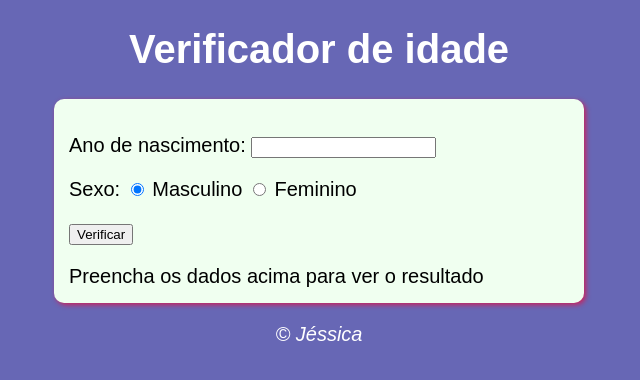
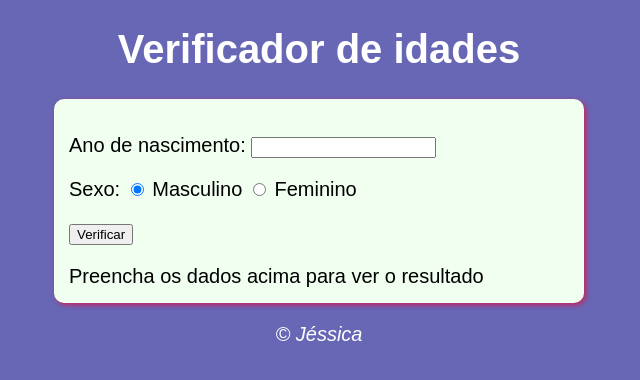
Before and after one commit to jessicasilva2022/Verificador-de-idade, a plain HTML site: page index.html in a window 1280 px wide. Shown: the whole page, without its empty margins (321-961 px from the left). Drawn offline with Linux system fonts and the light colour scheme.

Commit message:
Update and rename modelo.html to index.html
adicao de S em idade

```diff
--- a/modelo.html
+++ b/index.html
@@ -9,7 +9,7 @@
 </head>
 <body>
     <header>
-        <h1>Verificador de idade</h1>
+        <h1>Verificador de idades</h1>
     </header>
     <section>
         <div>
```
